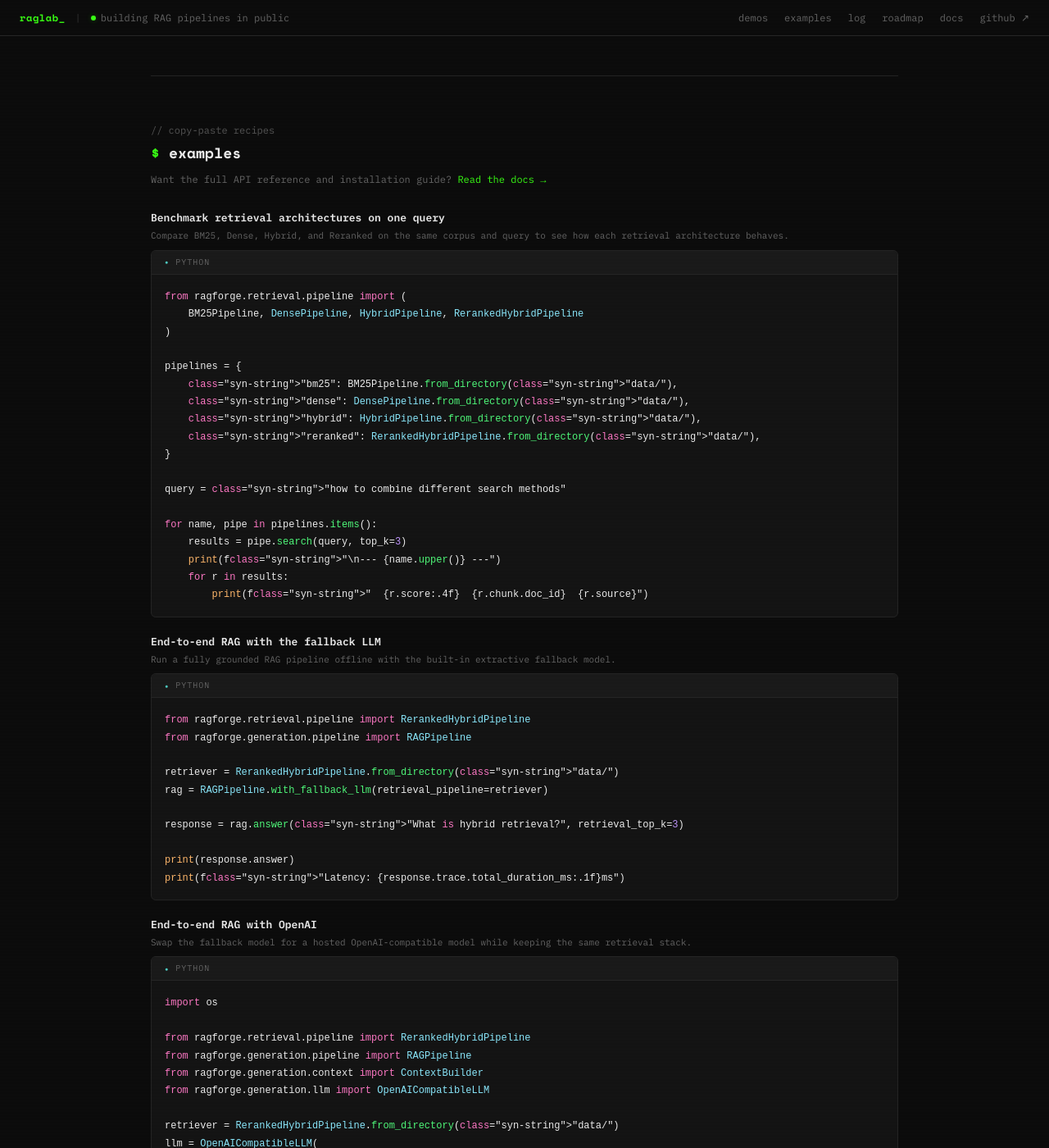
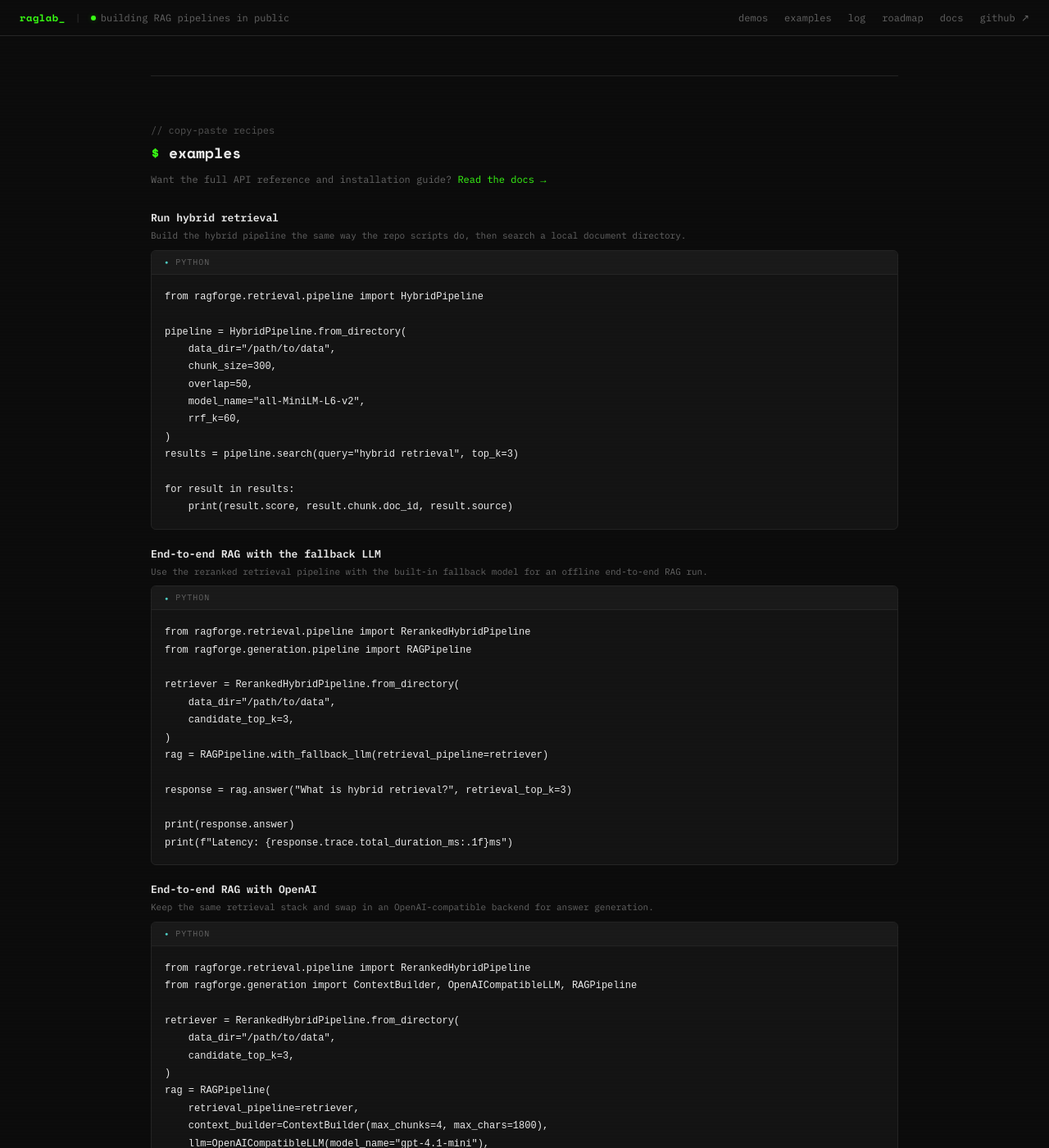
Before and after one commit to Vaibhav1196/raglab-site, a Jekyll site: the page built from index.html, in a window 1280 px wide and 1400 px high, scrolled down 1069 px. Shown: the whole window at 82% size. Built offline with Jekyll 4.4.1, drawn with Linux system fonts in a browser that asks for light colours; some of the changed text lies outside the part shown.

Commit message:
docs: simplify copy-paste examples

```diff
--- a/_data/examples.yml
+++ b/_data/examples.yml
@@ -2,37 +2,35 @@
 # Examples / Recipes
 # ──────────────────────────────────────────────
 
-- title: "Benchmark retrieval architectures on one query"
-  description: "Compare BM25, Dense, Hybrid, and Reranked on the same corpus and query to see how each retrieval architecture behaves."
+- title: "Run hybrid retrieval"
+  description: "Build the hybrid pipeline the same way the repo scripts do, then search a local document directory."
   lang: python
   code: |
-    from ragforge.retrieval.pipeline import (
-        BM25Pipeline, DensePipeline, HybridPipeline, RerankedHybridPipeline
+    from ragforge.retrieval.pipeline import HybridPipeline
+
+    pipeline = HybridPipeline.from_directory(
+        data_dir="/path/to/data",
+        chunk_size=300,
+        overlap=50,
+        model_name="all-MiniLM-L6-v2",
+        rrf_k=60,
     )
+    results = pipeline.search(query="hybrid retrieval", top_k=3)
 
-    pipelines = {
-        "bm25": BM25Pipeline.from_directory("data/"),
-        "dense": DensePipeline.from_directory("data/"),
-        "hybrid": HybridPipeline.from_directory("data/"),
-        "reranked": RerankedHybridPipeline.from_directory("data/"),
-    }
-
-    query = "how to combine different search methods"
-
-    for name, pipe in pipelines.items():
-        results = pipe.search(query, top_k=3)
-        print(f"\n--- {name.upper()} ---")
-        for r in results:
-            print(f"  {r.score:.4f}  {r.chunk.doc_id}  {r.source}")
+    for result in results:
+        print(result.score, result.chunk.doc_id, result.source)
 
 - title: "End-to-end RAG with the fallback LLM"
-  description: "Run a fully grounded RAG pipeline offline with the built-in extractive fallback model."
+  description: "Use the reranked retrieval pipeline with the built-in fallback model for an offline end-to-end RAG run."
   lang: python
   code: |
     from ragforge.retrieval.pipeline import RerankedHybridPipeline
     from ragforge.generation.pipeline import RAGPipeline
 
-    retriever = RerankedHybridPipeline.from_directory("data/")
+    retriever = RerankedHybridPipeline.from_directory(
+        data_dir="/path/to/data",
+        candidate_top_k=3,
+    )
     rag = RAGPipeline.with_fallback_llm(retrieval_pipeline=retriever)
 
     response = rag.answer("What is hybrid retrieval?", retrieval_top_k=3)
@@ -41,40 +39,37 @@
     print(f"Latency: {response.trace.total_duration_ms:.1f}ms")
 
 - title: "End-to-end RAG with OpenAI"
-  description: "Swap the fallback model for a hosted OpenAI-compatible model while keeping the same retrieval stack."
+  description: "Keep the same retrieval stack and swap in an OpenAI-compatible backend for answer generation."
   lang: python
   code: |
-    import os
+    from ragforge.retrieval.pipeline import RerankedHybridPipeline
+    from ragforge.generation import ContextBuilder, OpenAICompatibleLLM, RAGPipeline
 
-    from ragforge.retrieval.pipeline import RerankedHybridPipeline
-    from ragforge.generation.pipeline import RAGPipeline
-    from ragforge.generation.context import ContextBuilder
-    from ragforge.generation.llm import OpenAICompatibleLLM
-
-    retriever = RerankedHybridPipeline.from_directory("data/")
-    llm = OpenAICompatibleLLM(
-        model_name="gpt-4.1-mini",
-        api_key=os.environ["OPENAI_API_KEY"],
+    retriever = RerankedHybridPipeline.from_directory(
+        data_dir="/path/to/data",
+        candidate_top_k=3,
     )
-
     rag = RAGPipeline(
         retrieval_pipeline=retriever,
         context_builder=ContextBuilder(max_chunks=4, max_chars=1800),
-        llm=llm,
+        llm=OpenAICompatibleLLM(model_name="gpt-4.1-mini"),
     )
 
-    response = rag.answer("What is hybrid retrieval?")
+    response = rag.answer("What is hybrid retrieval?", retrieval_top_k=3)
     print(response.answer)
 
 - title: "Evaluate retrieval quality"
-  description: "Benchmark a retrieval pipeline on a labeled JSONL dataset with Hit Rate, MRR, and Recall@k."
+  description: "Run the same retrieval evaluation flow used by the repo scripts against a labeled JSONL dataset."
   lang: python
   code: |
     from ragforge.retrieval.pipeline import RerankedHybridPipeline
     from ragforge.evaluation import evaluate_retrieval, load_retrieval_samples
 
-    pipeline = RerankedHybridPipeline.from_directory("data/")
-    samples = load_retrieval_samples("data/evals/retrieval_eval.jsonl")
+    pipeline = RerankedHybridPipeline.from_directory(
+        data_dir="/path/to/data",
+        candidate_top_k=3,
+    )
+    samples = load_retrieval_samples("/path/to/retrieval_eval.jsonl")
 
     report = evaluate_retrieval(pipeline, samples, top_k=5)
 
--- a/_data/quickstart.yml
+++ b/_data/quickstart.yml
@@ -3,16 +3,16 @@
 # ──────────────────────────────────────────────
 
 install: |
-  $ git clone https://github.com/Vaibhav1196/hybrid-rag-lab.git
-  $ cd hybrid-rag-lab
-  $ uv venv .venv --python 3.11
-  $ uv pip install -e ".[dev]"
+  git clone https://github.com/Vaibhav1196/hybrid-rag-lab.git
+  cd hybrid-rag-lab
+  uv venv .venv --python 3.11
+  uv pip install -e ".[dev]"
 
 example_title: "run hybrid retrieval in 5 lines"
 example: |
   from ragforge.retrieval.pipeline import HybridPipeline
 
-  pipeline = HybridPipeline.from_directory("data/", chunk_size=300, overlap=50)
+  pipeline = HybridPipeline.from_directory("/path/to/data", chunk_size=300, overlap=50)
   results  = pipeline.search("what is hybrid retrieval", top_k=3)
 
   for r in results:
@@ -25,17 +25,17 @@ example_output: |
 
 cli_title: "or use the CLI scripts"
 cli_commands:
-  - cmd: "uv run python scripts/retrieval/run_bm25_retrieval.py --query 'hybrid retrieval' --top-k 3"
+  - cmd: "uv run python scripts/retrieval/run_bm25_retrieval.py --data-dir /path/to/data --query 'hybrid retrieval' --top-k 3"
     label: "Run BM25 retrieval"
-  - cmd: "uv run python scripts/retrieval/run_dense_retrieval.py --query 'hybrid retrieval' --top-k 3"
+  - cmd: "uv run python scripts/retrieval/run_dense_retrieval.py --data-dir /path/to/data --query 'hybrid retrieval' --top-k 3"
     label: "Run dense retrieval"
-  - cmd: "uv run python scripts/retrieval/run_hybrid_retrieval.py --query 'hybrid retrieval' --top-k 3"
+  - cmd: "uv run python scripts/retrieval/run_hybrid_retrieval.py --data-dir /path/to/data --query 'hybrid retrieval' --top-k 3"
     label: "Run hybrid retrieval"
-  - cmd: "uv run python scripts/retrieval/run_reranked_retrieval.py --query 'hybrid retrieval' --top-k 3"
+  - cmd: "uv run python scripts/retrieval/run_reranked_retrieval.py --data-dir /path/to/data --query 'hybrid retrieval' --top-k 3 --candidate-top-k 3"
     label: "Run reranked retrieval"
-  - cmd: "uv run python scripts/generation/run_rag_pipeline.py --query 'What is RAG?' --llm-mode fallback"
+  - cmd: "uv run python scripts/generation/run_rag_pipeline.py --data-dir /path/to/data --query 'What is RAG?' --llm-mode fallback --retrieval-top-k 3 --candidate-top-k 3"
     label: "Run end-to-end RAG"
-  - cmd: "uv run python scripts/evaluation/run_retrieval_evaluation.py --pipeline reranked --eval-path data/evals/retrieval_eval.jsonl"
+  - cmd: "uv run python scripts/evaluation/run_retrieval_evaluation.py --pipeline reranked --data-dir /path/to/data --eval-path /path/to/retrieval_eval.jsonl --top-k 3 --candidate-top-k 3"
     label: "Benchmark retrieval"
-  - cmd: "uv run pytest -v --maxfail=1 --disable-warnings -q"
+  - cmd: "uv run pytest"
     label: "Run the test suite"
--- a/assets/css/style.css
+++ b/assets/css/style.css
@@ -328,20 +328,6 @@ footer a:hover { color: var(--green); }
 .code-block code { color: var(--text-bright); }
 .output-pre { color: var(--text-dim) !important; }
 
-/* ── Syntax highlighting ── */
-.syn-kw { color: #ff79c6; }           /* keywords: from, import, for, if, class, def, return */
-.syn-fn { color: #50fa7b; }           /* function/method names */
-.syn-string { color: #f1fa8c; }       /* strings */
-.syn-cls { color: #8be9fd; }          /* class names */
-.syn-cm { color: #6272a4; font-style: italic; }  /* comments */
-.syn-num { color: #bd93f9; }          /* numbers */
-.syn-op { color: #ff79c6; }           /* operators: =, ==, ., () */
-.syn-dec { color: #ff79c6; }          /* decorators */
-.syn-bi { color: #ffb86c; }           /* builtins: print, len, range */
-.syn-prompt { color: var(--green); }  /* bash prompt $ */
-.syn-fl { color: var(--amber); }      /* bash flags --flag */
-.syn-arg { color: var(--cyan); }      /* bash arguments / URLs */
-
 /* ── CLI rows ── */
 .cli-row {
   display: flex;
--- a/index.html
+++ b/index.html
@@ -178,39 +178,3 @@ layout: default
     {% if site.twitter_url %}<a href="{{ site.twitter_url }}" target="_blank">twitter</a>{% endif %}
   </div>
 </footer>
-
-<script>
-// Client-side Python syntax highlighter
-document.addEventListener('DOMContentLoaded', function() {
-  document.querySelectorAll('code.lang-python').forEach(function(block) {
-    var html = block.innerHTML;
-    // Comments (must be first to avoid conflicts)
-    html = html.replace(/(#.*?)(\n|$)/g, '<span class="syn-cm">$1</span>$2');
-    // Strings — double then single quotes
-    html = html.replace(/(&quot;.*?&quot;|".*?")/g, '<span class="syn-string">$1</span>');
-    html = html.replace(/('.*?')/g, '<span class="syn-string">$1</span>');
-    // Keywords
-    html = html.replace(/\b(from|import|for|in|if|else|elif|def|class|return|as|with|not|and|or|is|None|True|False)\b/g, '<span class="syn-kw">$1</span>');
-    // Builtins
-    html = html.replace(/\b(print|len|range|set|list|dict|tuple|int|float|str|type|sum|max|min|sorted|enumerate)\b/g, '<span class="syn-bi">$1</span>');
-    // Numbers
-    html = html.replace(/\b(\d+\.?\d*)\b/g, '<span class="syn-num">$1</span>');
-    // Function/method calls
-    html = html.replace(/\.(\w+)\(/g, '.<span class="syn-fn">$1</span>(');
-    // Class-like names (capitalized words after import or =)
-    html = html.replace(/\b([A-Z][a-zA-Z]+(?:Pipeline|Builder|LLM|Embedder|Retriever|Reranker|Scorer|Result|Response|Trace|Timing|Snippet|Context|Document|Chunk|Report|Metrics|Sample))\b/g, '<span class="syn-cls">$1</span>');
-    block.innerHTML = html;
-  });
-
-  // Bash highlighting
-  document.querySelectorAll('code.lang-bash').forEach(function(block) {
-    var html = block.innerHTML;
-    html = html.replace(/^\$\s/gm, '<span class="syn-prompt">$ </span>');
-    html = html.replace(/(--[\w-]+)/g, '<span class="syn-fl">$1</span>');
-    html = html.replace(/('.*?')/g, '<span class="syn-string">$1</span>');
-    html = html.replace(/(&quot;.*?&quot;|".*?")/g, '<span class="syn-string">$1</span>');
-    html = html.replace(/(https?:\/\/\S+)/g, '<span class="syn-arg">$1</span>');
-    block.innerHTML = html;
-  });
-});
-</script>
```
Also changed, not shown: docs.html (+0 -28 lines).
